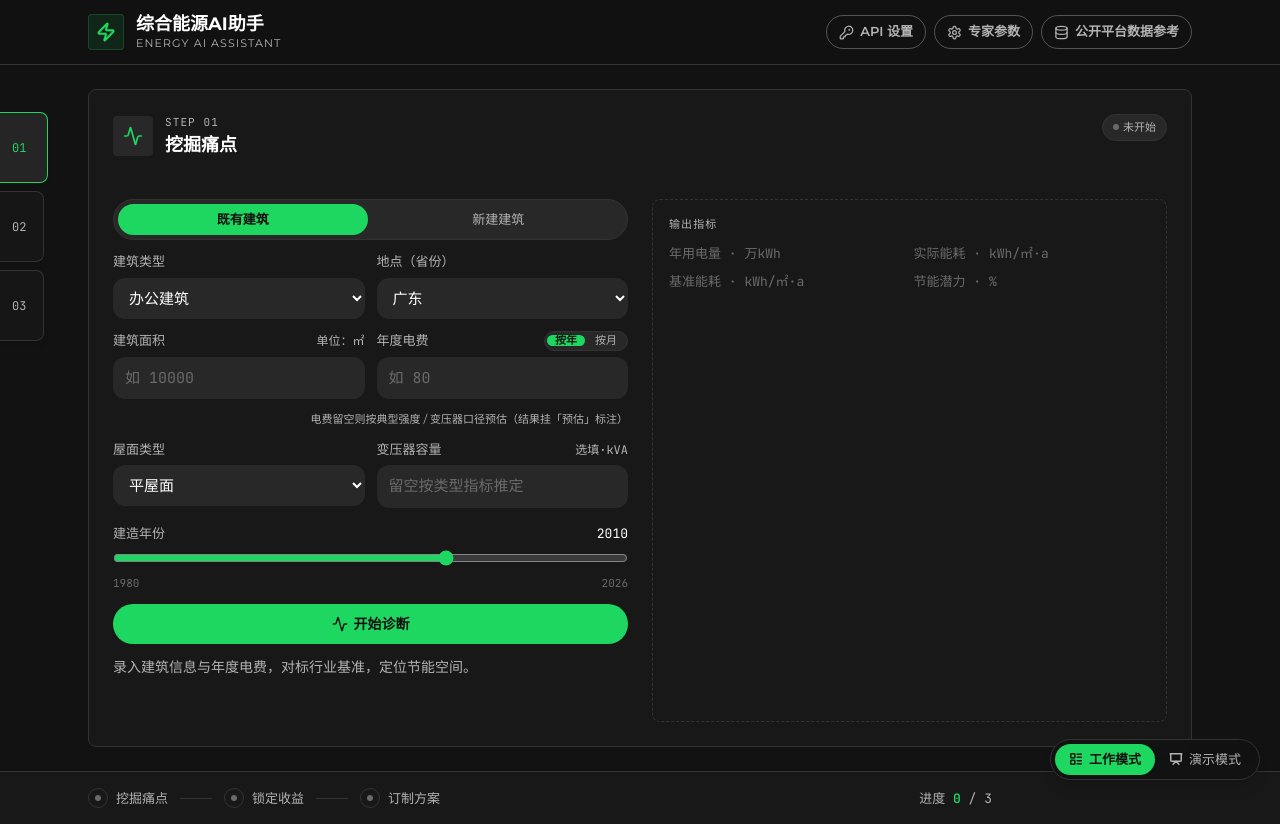
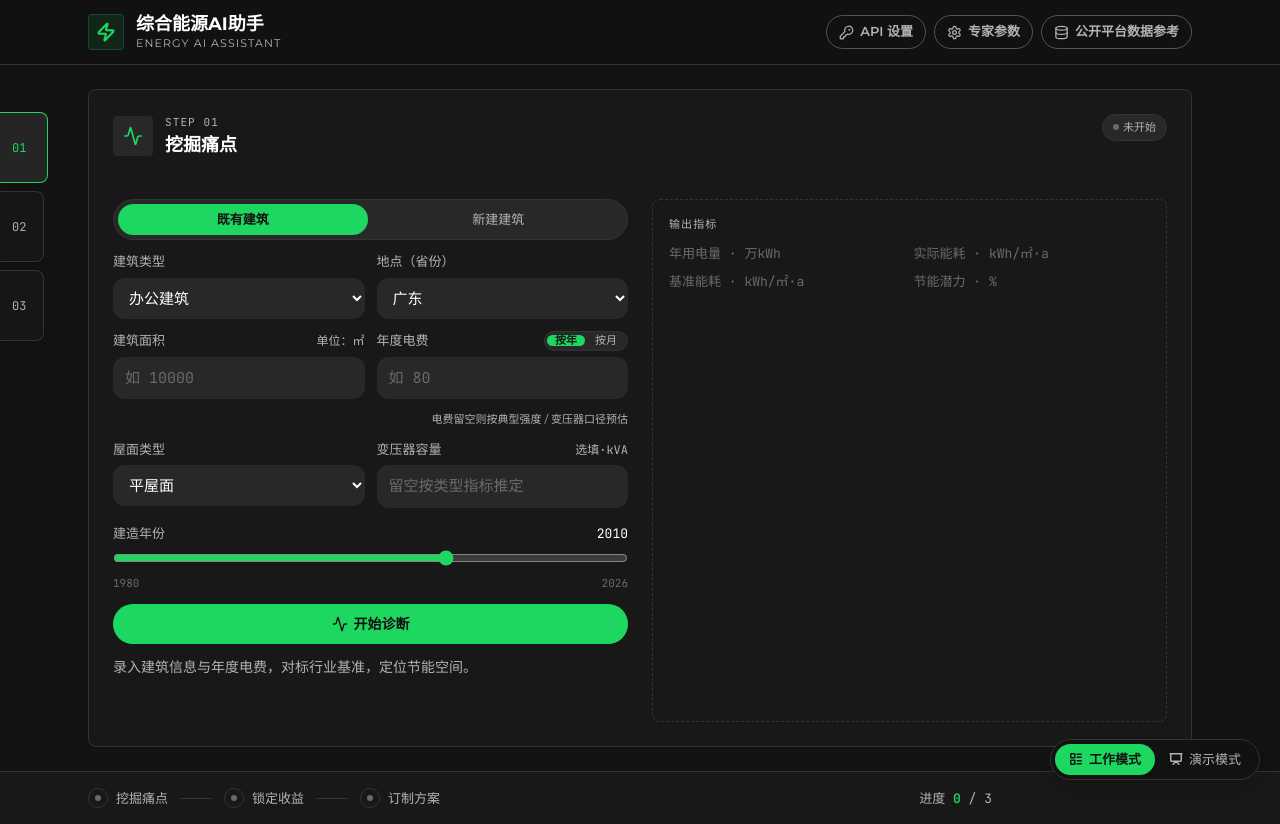
Before and after one commit to Topsilver94/energy-ai-assistant, a React (Vite) app: page / in a window 1280 px wide. Built offline with nearby package versions, Linux system fonts and the light colour scheme.

Commit message:
Trim estimate hint suffix in diagnosis form

```diff
--- a/src/components/diagnosis/DiagnosisForm.jsx
+++ b/src/components/diagnosis/DiagnosisForm.jsx
@@ -165,7 +165,7 @@ export default function DiagnosisForm({ onSubmit, loading = false }) {
           居右与电费输入框右边缘对齐 */}
       {!isNew && (
         <p className="-mt-1 text-right text-[11px] text-paper-mute">
-          电费留空则按典型强度 / 变压器口径预估（结果挂「预估」标注）
+          电费留空则按典型强度 / 变压器口径预估
         </p>
       )}
 
```
